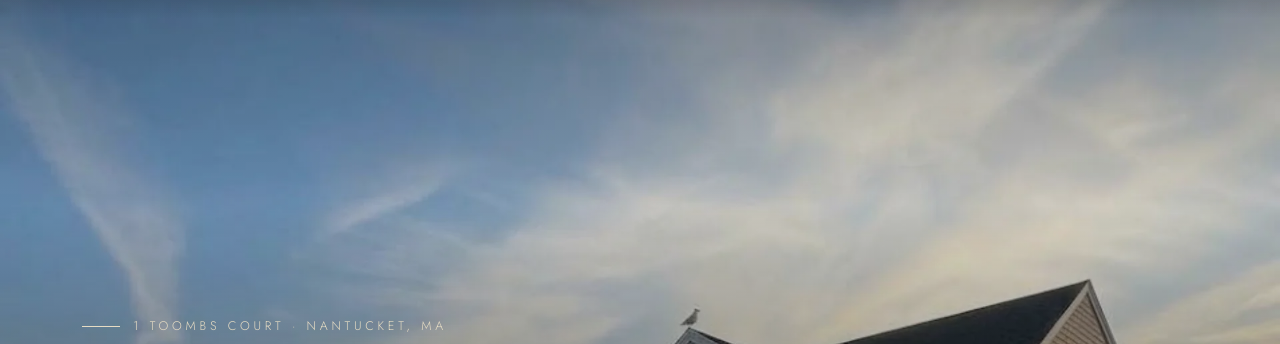
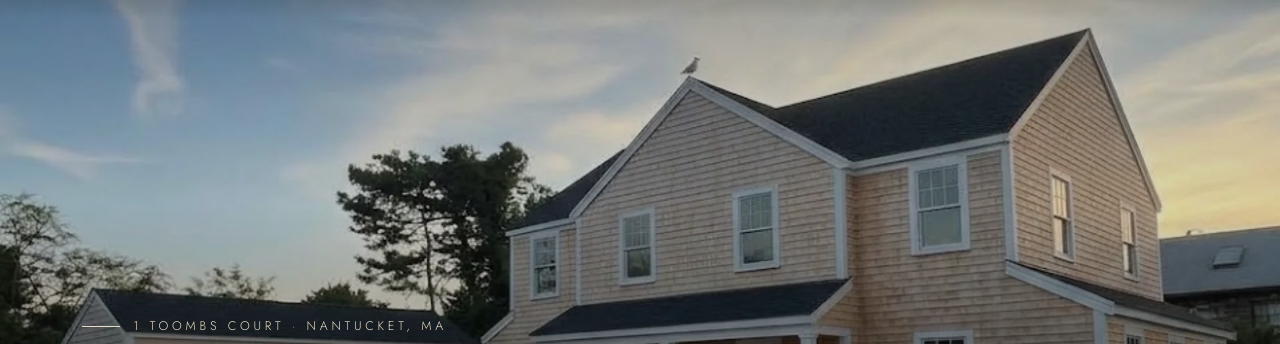
Before and after one commit to Spencercassell/Toombs-Court, a plain HTML site: page index.html in a window 1280 px wide. Shown: the part 75-419 px from the top of the page. Drawn offline with Linux system fonts and the light colour scheme.

Commit message:
Crop hero image to fix sky-heavy framing cutting off the building
The Lot C source photo is portrait-oriented (956x1024) with a large
sky portion; stretched into the wide hero banner it under-showed the
house. Cropped the top 25% off the original (now landscape, 956x768)
and added it as a dedicated hero-lot-c.webp/-sm.webp pair so the
Gallery's existing full-sky Lot C shot is untouched. Hero now shows
the full house roofline-to-foundation on standard desktop widths.

Co-Authored-By: Claude Sonnet 5 <noreply@anthropic.com>

```diff
--- a/css/styles.css
+++ b/css/styles.css
@@ -110,7 +110,7 @@ em { font-style: italic; color: var(--sky); }
   color: var(--white); overflow: hidden;
 }
 .hero__bg { position: absolute; inset: 0; z-index: -2; }
-.hero__bg img { width: 100%; height: 100%; object-fit: cover; }
+.hero__bg img { width: 100%; height: 100%; object-fit: cover; object-position: center 85%; }
 .hero__scrim { position: absolute; inset: 0; z-index: -1; background: linear-gradient(180deg, rgba(14,13,11,0.35) 0%, rgba(14,13,11,0.15) 35%, rgba(14,13,11,0.8) 100%); }
 .hero__content { padding: 0 2rem 6rem; max-width: var(--maxw); margin: 0 auto; width: 100%; }
 .hero-eyebrow {
--- a/index.html
+++ b/index.html
@@ -58,8 +58,8 @@
 
 <header class="hero" id="top">
   <div class="hero__bg">
-    <img src="images/lot-c-exterior.webp"
-         srcset="images/lot-c-exterior-sm.webp 960w, images/lot-c-exterior.webp 1920w"
+    <img src="images/hero-lot-c.webp"
+         srcset="images/hero-lot-c-sm.webp 960w, images/hero-lot-c.webp 1920w"
          sizes="100vw"
          alt="Twilight exterior view of the Toombs Court residences, Nantucket, with cedar-shingle siding and white trim"
          fetchpriority="high">
```
Also changed, not shown: images/hero-lot-c-sm.webp (added), images/hero-lot-c.webp (added).
